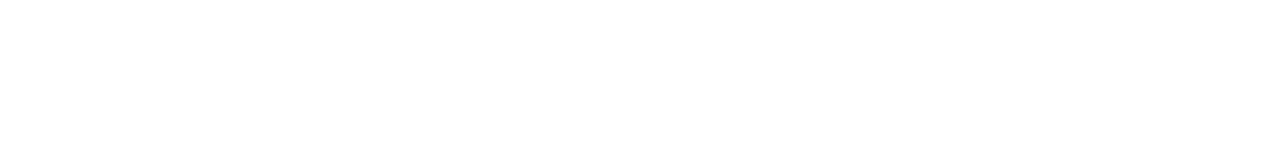
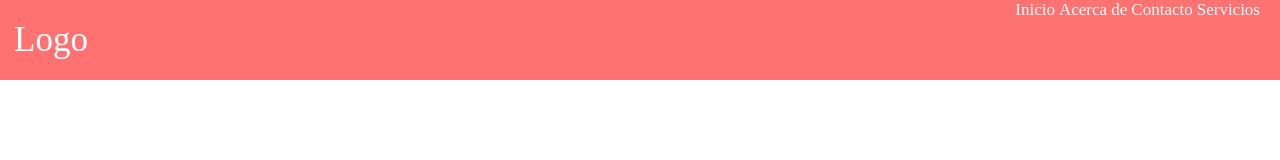
Before and after one commit to pericles-badger/landig2, a plain HTML site: page index.html in a window 1280 px wide. Drawn offline with Linux system fonts and the light colour scheme; a web font is replaced by a local one.

Commit message:
segundo-commit

```diff
--- a/css/style.css
+++ b/css/style.css
@@ -0,0 +1,53 @@
+@import url('https://fonts.googleapis.com/css2?family=PT+Sans:ital,wght@0,400;0,700;1,400;1,700&display=swap');
+@import url('https://fonts.googleapis.com/css2?family=Tiny5&display=swap');
+
+*{
+    padding: 0;
+    margin: 0;
+    text-decoration: none;
+    list-style: none;
+ }
+/*Colores*/
+:root {
+    --color__principal: #00ff15;
+    --color__secundario: #ff7272;
+    --color__terciario: blue;
+    /*colores básicos*/
+    --color__blanco: #ffffff;
+    --color__negro: #000000;
+}
+
+nav{
+    background-color: var(--color__secundario);
+    height: 80px;
+    width: 100%;
+}
+
+label.logo{
+  color: var(--color__blanco);
+  font-size: 35px;
+  line-height: 80px;
+  padding: 0 14px;
+  font-family: tiny5-regular;
+
+}
+
+nav ul{
+    float: right;
+    margin-right: 20px;
+    font-family: pt-sans-regular;
+}
+
+nav ul li{
+    display: inline-block;
+}
+
+nav ul li a{
+    color: var(--color__blanco);
+    font-size: 17px;
+}
+
+a:hover{
+    background-color: var(--color__terciario);
+    transition: .5s;
+}
--- a/index.html
+++ b/index.html
@@ -7,6 +7,14 @@
     <link rel="stylesheet" href="./css/style.css">
 </head>
 <body>
-
+    <nav>
+        <label class="logo">Logo</label>
+        <ul>
+            <li><a href="#">Inicio</a></li>
+            <li><a href="#">Acerca de</a></li>
+            <li><a href="#">Contacto</a></li>
+            <li><a href="#">Servicios</a></li>
+        </ul>
+    </nav>
 </body>
 </html>
```
Also changed, not shown: 1 other file.
